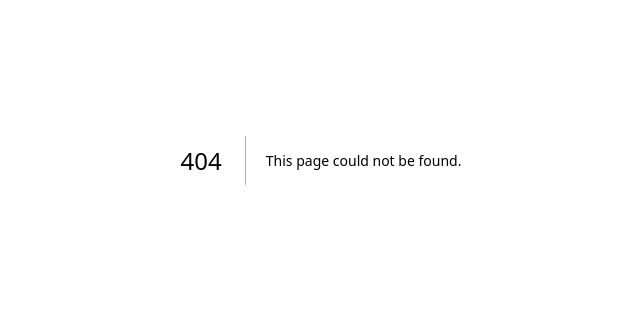
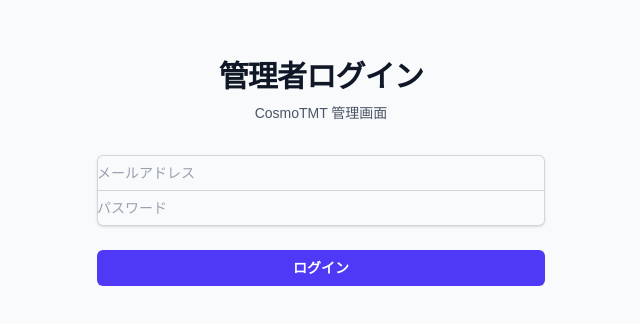
Before and after one commit to cosmotmt/cosmotmt, a Next.js app in the folder app/: page /admin/login in a window 1280 px wide. Before the commit this address had no page. Shown: the part 240-564 px from the top of the page, without its empty margins (319-959 px from the left). Built offline with nearby package versions, Linux system fonts and the light colour scheme.

Commit message:
[feat] adminログイン処理を実装

```diff
--- /dev/null
+++ b/app/app/admin/dashboard/page.tsx
@@ -0,0 +1,53 @@
+export const runtime = "edge";
+
+import { cookies } from "next/headers";
+import { redirect } from "next/navigation";
+
+export default async function AdminDashboard() {
+  // セッションチェック
+  const cookieStore = await cookies();
+  const session = cookieStore.get("admin_session");
+
+  // ログインしていなければログイン画面へ戻す
+  if (!session) {
+    redirect("/admin/login");
+  }
+
+  return (
+    <div className="p-8">
+      <h1 className="text-2xl font-bold mb-4">管理者ダッシュボード</h1>
+      <p className="mb-8">ログイン成功です！おめでとうございます！</p>
+
+      <div className="grid grid-cols-1 md:grid-cols-2 gap-4">
+        <div className="border p-4 rounded shadow">
+          <h2 className="font-bold mb-2">ゲーム実績管理</h2>
+          <p className="text-sm text-gray-600 mb-4">ゲームエンジニアとしての実績を追加・編集します。</p>
+          <button className="bg-blue-500 text-white px-4 py-2 rounded hover:bg-blue-600">
+            管理する（準備中）
+          </button>
+        </div>
+
+        <div className="border p-4 rounded shadow">
+          <h2 className="font-bold mb-2">音楽実績管理</h2>
+          <p className="text-sm text-gray-600 mb-4">音楽クリエイターとしての実績を追加・編集します。</p>
+          <button className="bg-green-500 text-white px-4 py-2 rounded hover:bg-green-600">
+            管理する（準備中）
+          </button>
+        </div>
+      </div>
+
+      <div className="mt-12">
+        <form action={async () => {
+          "use server";
+          const cookieStore = await cookies();
+          cookieStore.delete("admin_session");
+          redirect("/admin/login");
+        }}>
+          <button type="submit" className="text-red-500 underline">
+            ログアウトする
+          </button>
+        </form>
+      </div>
+    </div>
+  );
+}
--- /dev/null
+++ b/app/app/admin/login/actions.ts
@@ -0,0 +1,85 @@
+"use server";
+
+import { cookies } from "next/headers";
+import { redirect } from "next/navigation";
+
+/**
+ * PBKDF2 を使用してパスワードをハッシュ化する
+ */
+async function hashPassword(password: string, salt: string): Promise<string> {
+  const encoder = new TextEncoder();
+  const passwordKey = await crypto.subtle.importKey(
+    "raw",
+    encoder.encode(password),
+    { name: "PBKDF2" },
+    false,
+    ["deriveBits"]
+  );
+
+  const hashBuffer = await crypto.subtle.deriveBits(
+    {
+      name: "PBKDF2",
+      salt: encoder.encode(salt),
+      iterations: 100000,
+      hash: "SHA-256",
+    },
+    passwordKey,
+    256
+  );
+
+  return Array.from(new Uint8Array(hashBuffer))
+    .map((b) => b.toString(16).padStart(2, "0"))
+    .join("");
+}
+
+export type ActionState = {
+  error?: string;
+} | null;
+
+/**
+ * 管理者ログイン処理
+ */
+export async function login(prevState: ActionState, formData: FormData): Promise<ActionState> {
+  const email = formData.get("email") as string;
+  const password = formData.get("password") as string;
+
+  if (!email || !password) {
+    return { error: "メールアドレスとパスワードを入力してください。" };
+  }
+
+  const db = process.env.DB;
+  if (!db) {
+    console.error("D1 Database binding is missing.");
+    return { error: "システムエラーが発生しました。" };
+  }
+
+  try {
+    // 管理者の取得
+    const admin = await db
+      .prepare("SELECT id, password, salt FROM admins WHERE email = ?")
+      .bind(email)
+      .first<{ id: number; password: string; salt: string }>();
+
+    // ユーザーが存在しない、またはパスワードが一致しない場合
+    if (!admin || (await hashPassword(password, admin.salt)) !== admin.password) {
+      return { error: "メールアドレスかパスワードが間違っています。" };
+    }
+
+    // セッションCookieのセット
+    const cookieStore = await cookies();
+    cookieStore.set("admin_session", admin.id.toString(), {
+      httpOnly: true,
+      secure: process.env.NODE_ENV === "production",
+      sameSite: "lax",
+      maxAge: 60 * 60 * 24, // 1日
+      path: "/",
+    });
+
+  } catch (err) {
+    console.error("Login action error:", err);
+    return { error: "エラーが発生しました。" };
+  }
+
+  // ダッシュボードへリダイレクト
+  redirect("/admin/dashboard");
+}
--- /dev/null
+++ b/app/app/admin/login/page.tsx
@@ -0,0 +1,87 @@
+"use client";
+
+import { login } from "./actions";
+import { useState } from "react";
+
+export const runtime = "edge";
+
+export default function LoginPage() {
+  const [error, setError] = useState<string | null>(null);
+  const [isPending, setIsPending] = useState(false);
+
+  async function handleSubmit(formData: FormData) {
+    setIsPending(true);
+    setError(null);
+    console.log("Form submitted!");
+
+    try {
+      const result = await login(null, formData);
+      if (result?.error) {
+        setError(result.error);
+      }
+    } catch (err) {
+      console.error("Submit error:", err);
+      setError("予期せぬエラーが発生したのだ。");
+    } finally {
+      setIsPending(false);
+    }
+  }
+
+  return (
+    <div className="flex min-h-screen items-center justify-center bg-gray-50 px-4 py-12 dark:bg-gray-900 sm:px-6 lg:px-8">
+      <div className="w-full max-w-md space-y-8">
+        <div>
+          <h2 className="mt-6 text-center text-3xl font-bold tracking-tight text-gray-900 dark:text-white">
+            管理者ログイン
+          </h2>
+          <p className="mt-2 text-center text-sm text-gray-600 dark:text-gray-400">
+            CosmoTMT 管理画面
+          </p>
+        </div>
+
+        <form className="mt-8 space-y-6" action={handleSubmit}>
+          {error && (
+            <div className="rounded-md bg-red-50 p-4 text-sm text-red-700 dark:bg-red-900/30 dark:text-red-400">
+              {error}
+            </div>
+          )}
+
+          <div className="-space-y-px rounded-md shadow-sm">
+            <div>
+              <input
+                id="email-address"
+                name="email"
+                type="email"
+                autoComplete="email"
+                required
+                className="relative block w-full rounded-t-md border-0 py-1.5 text-gray-900 ring-1 ring-inset ring-gray-300 placeholder:text-gray-400 focus:z-10 focus:ring-2 focus:ring-inset focus:ring-indigo-600 sm:text-sm sm:leading-6"
+                placeholder="メールアドレス"
+              />
+            </div>
+            <div>
+              <input
+                id="password"
+                name="password"
+                type="password"
+                autoComplete="current-password"
+                required
+                className="relative block w-full rounded-b-md border-0 py-1.5 text-gray-900 ring-1 ring-inset ring-gray-300 placeholder:text-gray-400 focus:z-10 focus:ring-2 focus:ring-inset focus:ring-indigo-600 sm:text-sm sm:leading-6"
+                placeholder="パスワード"
+              />
+            </div>
+          </div>
+
+          <div>
+            <button
+              type="submit"
+              disabled={isPending}
+              className="group relative flex w-full justify-center rounded-md bg-indigo-600 px-3 py-2 text-sm font-semibold text-white hover:bg-indigo-500 focus-visible:outline focus-visible:outline-2 focus-visible:outline-offset-2 focus-visible:outline-indigo-600 disabled:opacity-50"
+            >
+              {isPending ? "ログイン中..." : "ログイン"}
+            </button>
+          </div>
+        </form>
+      </div>
+    </div>
+  );
+}
--- /dev/null
+++ b/app/app/admin/page.tsx
@@ -0,0 +1,6 @@
+import { redirect } from "next/navigation";
+
+export default function AdminPage() {
+  // /admin にアクセスしたら /admin/dashboard に飛ばす
+  redirect("/admin/dashboard");
+}
```
